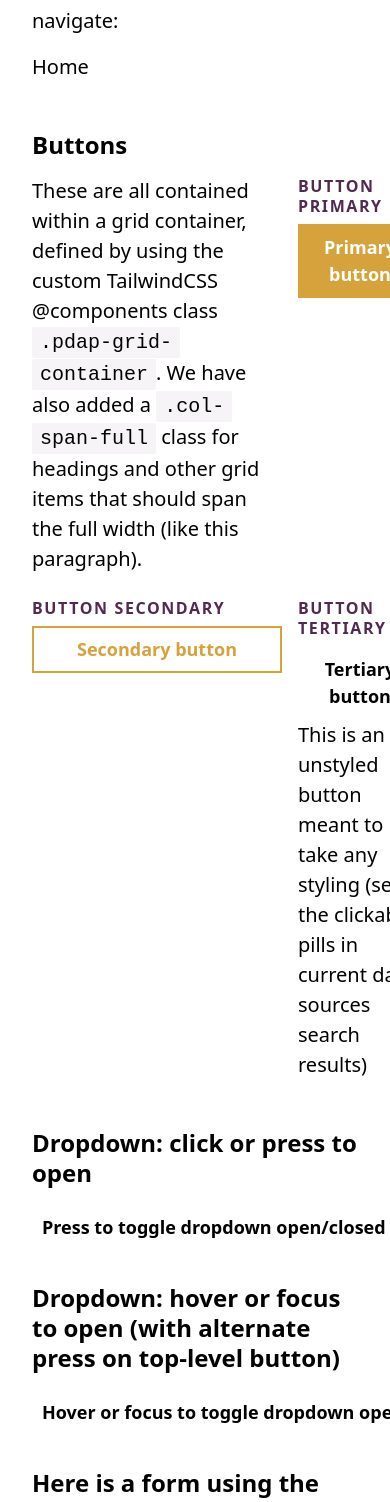
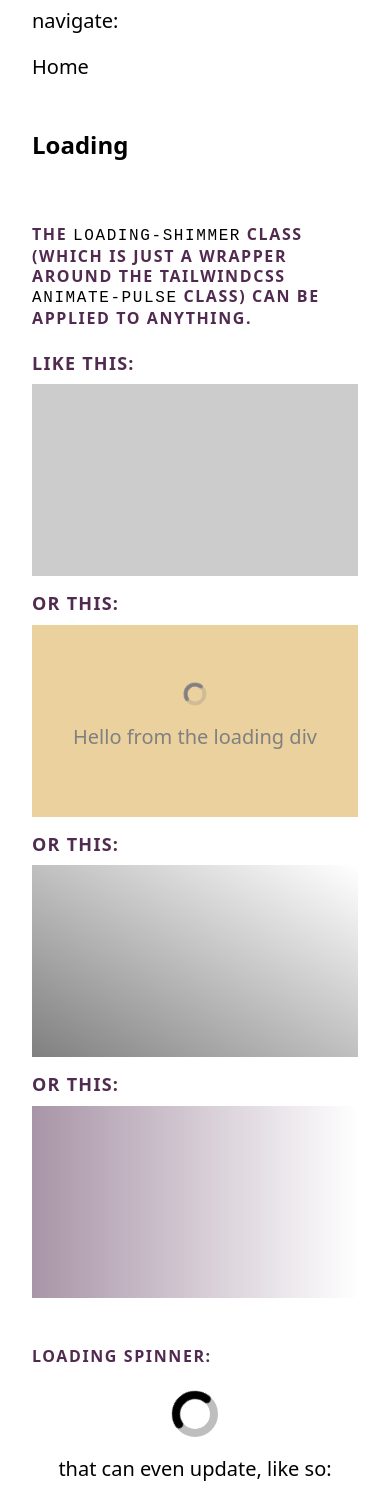
Before and after one commit to Police-Data-Accessibility-Project/design-system, a Vue app: page / in a window 390 px wide. Shown: the part 1224-2726 px from the top of the page. Built offline with nearby package versions, Linux system fonts and the light colour scheme.

Commit message:
chore(demo): add loading components to demo

```diff
--- a/src/demo/pages/ComponentDemo.vue
+++ b/src/demo/pages/ComponentDemo.vue
@@ -16,15 +16,61 @@
 
 		<div class="pdap-grid-container mt-5">
 			<h2 class="col-span-full">Breadcrumbs</h2>
-			<div class="col-span-2 pdap-flex-container flex-row justify-between w-full">
+			<div
+				class="col-span-full lg:col-span-2 pdap-flex-container flex-row justify-between w-full"
+			>
 				Click to navigate:
-				<router-link to="/">Home</router-link>
-				<router-link to="/foo">Foo</router-link>
-				<router-link to="/foo/bar">FooBar</router-link>
-				<router-link to="/foo/bar/baz">FooBarBaz</router-link>
+				<router-link to="/"> Home </router-link>
+				<router-link to="/foo"> Foo </router-link>
+				<router-link to="/foo/bar"> FooBar </router-link>
+				<router-link to="/foo/bar/baz"> FooBarBaz </router-link>
 			</div>
 
 			<Breadcrumbs class="col-span-full" />
+
+			<h2 class="col-span-full">Loading</h2>
+			<h3 class="col-span-full">
+				The <code>loading-shimmer</code> class (which is just a wrapper around
+				the TailwindCSS <code>animate-pulse</code> class) can be applied to
+				anything.
+			</h3>
+			<div>
+				<h4>Like this:</h4>
+				<div class="loading-shimmer h-48 bg-neutral-500" />
+			</div>
+			<div>
+				<h4>Or this:</h4>
+				<div
+					class="loading-shimmer h-48 bg-brand-gold flex flex-col justify-center items-center"
+				>
+					<Spinner :show="true" text="Hello from the loading div" />
+				</div>
+			</div>
+			<div>
+				<h4>Or this:</h4>
+				<div class="loading-shimmer h-48 from-current bg-gradient-to-tr" />
+			</div>
+			<div>
+				<h4>Or this:</h4>
+				<div class="loading-shimmer h-48 from-brand-wine bg-gradient-to-r" />
+			</div>
+
+			<h3 class="col-span-full">Loading spinner:</h3>
+
+			<Spinner
+				class="col-span-full"
+				:show="true"
+				:size="48"
+				:text="loadingText"
+			/>
+
+			<Spinner class="col-span-full" :show="true" :size="128" />
+
+			<Spinner class="col-span-full" :show="true" :size="64" />
+
+			<Spinner class="col-span-full" :show="true" :size="32" />
+
+			<Spinner class="col-span-full" :show="true" :size="16" />
 
 			<h2 class="col-span-full mb-0">Buttons</h2>
 			<p class="col-span-full max-w-none">
@@ -35,17 +81,27 @@
 			</p>
 			<div>
 				<h3>Button primary</h3>
-				<Button @click="() => buttonAlert('hello from primary button')">Primary button</Button>
+				<Button @click="() => buttonAlert('hello from primary button')">
+					Primary button
+				</Button>
 			</div>
 			<div>
 				<h3>Button secondary</h3>
-				<Button intent="secondary"
-					@click="() => buttonAlert('hello from secondary button')">Secondary button</Button>
+				<Button
+					intent="secondary"
+					@click="() => buttonAlert('hello from secondary button')"
+				>
+					Secondary button
+				</Button>
 			</div>
 			<div>
 				<h3>Button tertiary</h3>
-				<Button intent="tertiary" @click="() => buttonAlert('hello from tertiary button')">Tertiary
-					button</Button>
+				<Button
+					intent="tertiary"
+					@click="() => buttonAlert('hello from tertiary button')"
+				>
+					Tertiary button
+				</Button>
 				<p>
 					This is an unstyled button meant to take any styling (see the
 					clickable pills in current data sources search results)
@@ -55,19 +111,31 @@
 
 		<h2>Dropdown: click or press to open</h2>
 		<!-- Dropdown emits an update:open event we can use to apply state-based classes to slot elements... -->
-		<Dropdown @update:open="(isOpen: boolean) => (dropDownPressIsOpen = isOpen)">
+		<Dropdown
+			@update:open="(isOpen: boolean) => (dropDownPressIsOpen = isOpen)"
+		>
 			<template #trigger>
-				<span :class="{
+				<span
+					:class="{
 						// ...like this
 						'font-semibold': dropDownPressIsOpen,
-				}">
-					Press to toggle dropdown open/closed</span></template>
+					}"
+				>
+					Press to toggle dropdown open/closed</span
+				>
+			</template>
 			<template #content>
-				<Button intent="tertiary" @click="buttonAlert('Apples dropdown button clicked')">
+				<Button
+					intent="tertiary"
+					@click="buttonAlert('Apples dropdown button clicked')"
+				>
 					Apples
 				</Button>
 
-				<Button intent="tertiary" @click="buttonAlert('Oranges dropdown button clicked')">
+				<Button
+					intent="tertiary"
+					@click="buttonAlert('Oranges dropdown button clicked')"
+				>
 					Oranges
 				</Button>
 
@@ -86,21 +154,33 @@
 			button)
 		</h2>
 		<!-- Dropdown emits an update:open event we can use to apply state-based classes to slot elements... -->
-		<Dropdown :trigger-on="PdapDropdownTriggerType.HOVER"
+		<Dropdown
+			:trigger-on="PdapDropdownTriggerType.HOVER"
 			@update:open="(isOpen: boolean) => (dropDownHoverIsOpen = isOpen)"
-			@press="() => buttonAlert('Hello from top-level button')">
+			@press="() => buttonAlert('Hello from top-level button')"
+		>
 			<template #trigger>
-				<span :class="{
+				<span
+					:class="{
 						// ...like this
 						'font-semibold': dropDownHoverIsOpen,
-				}">
-					Hover or focus to toggle dropdown open/closed</span></template>
+					}"
+				>
+					Hover or focus to toggle dropdown open/closed</span
+				>
+			</template>
 			<template #content>
-				<Button intent="tertiary" @click="buttonAlert('Apples dropdown button clicked')">
+				<Button
+					intent="tertiary"
+					@click="buttonAlert('Apples dropdown button clicked')"
+				>
 					Apples
 				</Button>
 
-				<Button intent="tertiary" @click="buttonAlert('Oranges dropdown button clicked')">
+				<Button
+					intent="tertiary"
+					@click="buttonAlert('Oranges dropdown button clicked')"
+				>
 					Oranges
 				</Button>
 
@@ -111,8 +191,14 @@
 		</Dropdown>
 
 		<h2>Here is a form using the <code>Form</code> component directly</h2>
-		<Form id="test" name="test" :schema="mockFormSchema" @change="change" @submit="submit">
-			<Button type="submit">Say hello</Button>
+		<Form
+			id="test"
+			name="test"
+			:schema="mockFormSchema"
+			@change="change"
+			@submit="submit"
+		>
+			<Button type="submit"> Say hello </Button>
 		</Form>
 
 		<h2>And here is the Quick Search Form component</h2>
@@ -128,8 +214,9 @@ import {
 	Dropdown,
 	Form,
 	QuickSearchForm,
+	Spinner,
 } from '../../components';
-import { ref } from 'vue';
+import { onMounted, ref } from 'vue';
 import { PdapDropdownTriggerType } from '../../components/Dropdown/types';
 
 const mockFormSchema = [
@@ -189,14 +276,40 @@ const mockFormSchema = [
 
 const dropDownPressIsOpen = ref(false);
 const dropDownHoverIsOpen = ref(false);
+const loadingText = ref('customizable, with optional text...');
 
 function buttonAlert(msg: string) {
 	alert(msg);
 }
 
+function updateLoadingText() {
+	let index = 0;
+	const text = [
+		'that can even update, like so:',
+		'loading...',
+		'still loading...',
+		'we might be here a while...',
+		'seriously, go get a coffee or something...',
+		"but wait, there's more... loading",
+		'refresh to see the text change again.',
+	];
+
+	const interval = setInterval(() => {
+		if (index === text.length) {
+			clearInterval(interval);
+			return;
+		}
+
+		loadingText.value = text[index];
+		index++;
+		console.debug({ loadingText: loadingText.value });
+	}, 3 * 1000);
+}
+
 function submit(values: Record<'firstName' | 'lastName' | 'iceCream', string>) {
 	console.debug({ values });
-	const alertString = `Howdy, ${values.firstName} ${values.lastName}\n${values.iceCream === 'true'
+	const alertString = `Howdy, ${values.firstName} ${values.lastName}\n${
+		values.iceCream === 'true'
 			? 'We like ice cream, too'
 			: "Who doesn't like ice cream?"
 	}`;
@@ -206,4 +319,6 @@ function submit(values: Record<'firstName' | 'lastName' | 'iceCream', string>) {
 function change(values: Record<'firstName' | 'lastName' | 'iceCream', string>) {
 	console.log('onChange', { values });
 }
+
+onMounted(updateLoadingText);
 </script>
```
Lines whose indentation alone changed are shown as unchanged.
